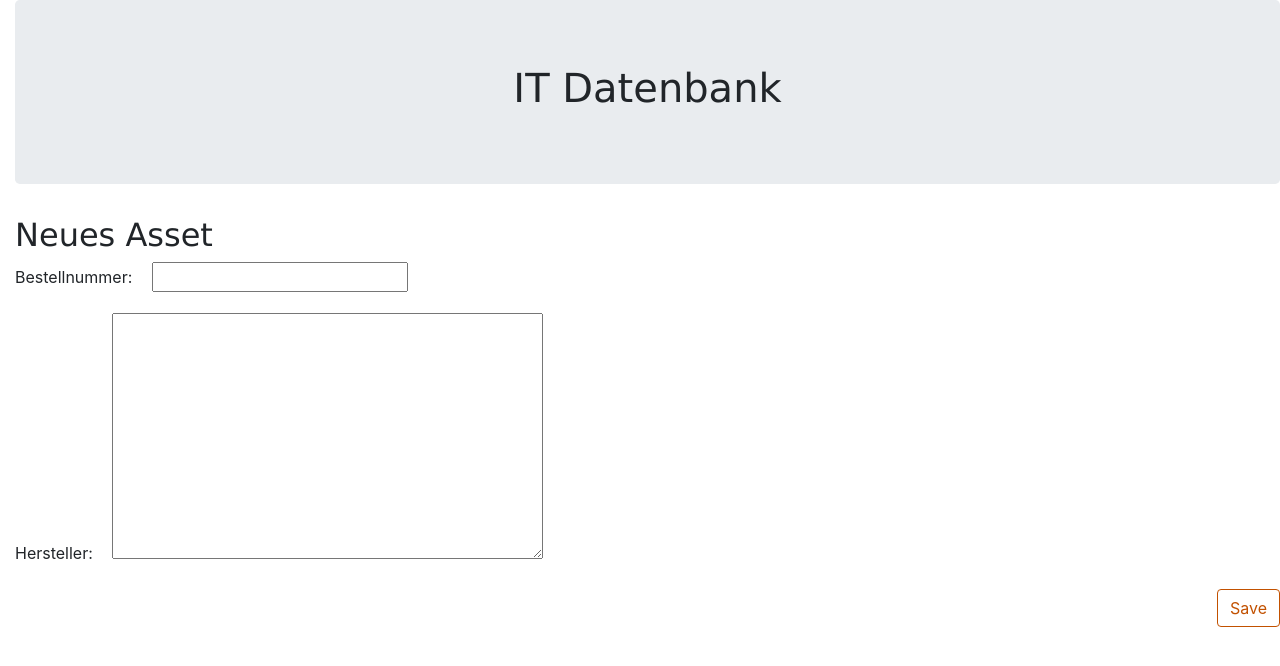
After one commit to sabinevdb/itdatenbank, a Django app: page /asset/neu/ in a window 1280 px wide. The commit adds this page. Shown: the top 666 px of the page. Run offline with Django 4.2, Linux system fonts and the light colour scheme.

Commit message:
Asset hinzugefügt, Startseite geändert

```diff
--- a/datenbank/forms.py
+++ b/datenbank/forms.py
@@ -1,8 +1,16 @@
 from django import forms
 from .models import Mitarbeiter
+from .models import Asset
 
 class MitarbeiterForm(forms.ModelForm):
 
     class Meta:
         model = Mitarbeiter
         fields = ('vorname', 'nachname', 'kontotyp', 'titel', 'mailadresse', 'telefonnummer', 'etage', 'raum', 'serverpasswort', 'adminkonto', 'vpn', 'eintrittsdatum', 'austrittsdatum', 'betreuergruppe', 'bemerkungen', 'konten')
+
+
+class AssetForm(forms.ModelForm):
+
+    class Meta:
+        model = Asset
+        fields = ('bestellnummer', 'hersteller')
--- a/datenbank/static/css/datenbank.css
+++ b/datenbank/static/css/datenbank.css
@@ -1,3 +1,79 @@
 h1 a, h2 a {
     color: 	#0000cd;
 }
+
+body {
+    padding-left: 15px;
+}
+
+label {
+    padding-right: 15px;
+}
+
+.page-header {
+    background-color: navy;
+    margin-top: 0;
+    margin-bottom: 40px;
+    padding: 20px 20px 20px 40px;
+}
+
+.page-header h1,
+.page-header h1 a,
+.page-header h1 a:visited,
+.page-header h1 a:active {
+    color: #ffffff;
+    font-size: 36pt;
+    text-decoration: none;
+}
+
+h1,
+h2,
+h3,
+h4 {
+    font-family: TrajanPro-Regular, 'Lucida Grande', sans-serif;
+}
+
+.date {
+    color: #828282;
+}
+
+.save {
+    float: right;
+}
+
+
+
+.top-menu,
+.top-menu:hover,
+.top-menu:visited {
+    color: #ffffff;
+    float: right;
+    font-size: 26pt;
+    margin-right: 20px;
+}
+
+.mitarbeiter {
+    margin-bottom: 30px;
+}
+
+.mitarbeiter h2 a,
+.mitarbeiter h2 a:visited {
+    color: #000000;
+}
+
+.mitarbeiter > .date,
+.mitarbeiter > .actions {
+    float: right;
+}
+
+.btn-default,
+.btn-default:visited {
+    color: #C25100;
+    background: none;
+    border-color: #C25100;
+}
+
+.btn-default:hover {
+    color: #FFFFFF;
+    background-color: #C25100;
+}
--- /dev/null
+++ b/datenbank/templates/datenbank/asset_edit.html
@@ -0,0 +1,9 @@
+{% extends 'datenbank/base.html' %}
+
+{% block content %}
+    <h2>Neues Asset</h2>
+    <form method="POST" class="post-form">{% csrf_token %}
+        {{ form.as_p }}
+        <button type="submit" class="save btn btn-default">Save</button>
+    </form>
+{% endblock %}
--- a/datenbank/templates/datenbank/base.html
+++ b/datenbank/templates/datenbank/base.html
@@ -2,27 +2,15 @@
 <!DOCTYPE html>
 <html>
     <head>
-        <title>IT Datenbank</title>
         <link rel="stylesheet" href="https://cdn.jsdelivr.net/npm/bootstrap@4.5.3/dist/css/bootstrap.min.css" integrity="sha384-TX8t27EcRE3e/ihU7zmQxVncDAy5uIKz4rEkgIXeMed4M0jlfIDPvg6uqKI2xXr2" crossorigin="anonymous">
         <link href='//fonts.googleapis.com/css?family=Lobster&subset=latin,latin-ext' rel='stylesheet' type='text/css'>
         <link rel="stylesheet" href="{% static 'css/datenbank.css' %}">
+        <div class="jumbotron text-center">
+          <h1>IT Datenbank</h1>
+        </div>
     </head>
     <body>
-        <header class="page-header">
-            <div class="container">
-                <a href="{% url 'mitarbeiter_neu' %}" class="top-menu">
-                    {% include './icons/file-earmark-plus.svg' %}
-                </a>
-                <h1><a href="/">IT Datenbank</a></h1>
-            </div>
-        </header>
-        <main class="content container">
-            <div class="row">
-                <div class="col">
-                    {% block content %}
-                    {% endblock %}
-                </div>
-            </div>
-        </main>
+          {% block content %}
+          {% endblock %}
     </body>
 </html>
--- a/datenbank/urls.py
+++ b/datenbank/urls.py
@@ -1,12 +1,18 @@
 from django.urls import path
 from . import views
 from .views import mitarbeiter
+from .views import asset
 
 
 urlpatterns = [
     path('', views.startseite, name='startseite'),
     path('mitarbeiter/', views.mitarbeiter), # http://127.0.0.1:8000/datenbank/mitarbeiter/
-    path('mitarbeiterliste/', views.mitarbeiterliste),
+    path('mitarbeiterliste/', views.mitarbeiterliste, name='mitarbeiterliste'),
     path('mitarbeiter/<int:pk>/', views.mitarbeiter_detail, name='mitarbeiter_detail'),
     path('mitarbeiter/neu/', views.mitarbeiter_neu, name='mitarbeiter_neu'),
+    path('mitarbeiter/<int:pk>/edit/', views.mitarbeiter_edit, name='mitarbeiter_edit'),
+    path('assetliste/', views.assetliste, name='assetliste'),
+    path('asset/<int:pk>/', views.asset_detail, name='asset_detail'),
+    path('asset/neu/', views.asset_neu, name='asset_neu'),
+    path('asset/<int:pk>/edit/', views.asset_edit, name='asset_edit'),
 ]
--- a/datenbank/views.py
+++ b/datenbank/views.py
@@ -3,9 +3,17 @@ from django.http import HttpResponse
 # relative import of forms
 from .models import Mitarbeiter
 from .forms import MitarbeiterForm
+from .models import Asset
+from .forms import AssetForm
 from django.shortcuts import redirect
 
 # Create your views here.
+def startseite(request):
+    return render(request, 'datenbank/startseite.html', {})
+
+def asset(request):
+    return render(request, 'datenbank/asset.html', {})
+
 def mitarbeiter(request):
     return render(request, 'datenbank/mitarbeiter.html', {})
 
@@ -21,9 +29,6 @@ def mitarbeiter_detail(request, pk):
     mitarbeiter = get_object_or_404(Mitarbeiter, pk=pk)
     return render(request, 'datenbank/mitarbeiter_detail.html', {'mitarbeiter': mitarbeiter})
 
-def startseite(request):
-    return render(request, 'datenbank/startseite.html', {})
-
 def mitarbeiter_neu(request):
     if request.method == "POST":
         form = MitarbeiterForm(request.POST)
@@ -34,3 +39,50 @@ def mitarbeiter_neu(request):
     else:
         form = MitarbeiterForm()
     return render(request, 'datenbank/mitarbeiter_edit.html', {'form': form})
+
+def mitarbeiter_edit(request, pk):
+    mitarbeiter = get_object_or_404(Mitarbeiter, pk=pk)
+    if request.method == "POST":
+        form = MitarbeiterForm(request.POST, instance=mitarbeiter)
+        if form.is_valid():
+            mitarbeiter = form.save(commit=False)
+            mitarbeiter.save()
+            return redirect('post_detail', pk=post.pk)
+    else:
+        form = MitarbeiterForm(instance=mitarbeiter)
+    return render(request, 'datenbank/mitarbeiter_edit.html', {'form': form})
+
+def assetliste(request):
+    # dictionary for initial data with
+    # field names as keys
+    context ={}
+    # add the dictionary during initialization
+    context["dataset"] = Asset.objects.all()
+    return render(request, "datenbank/assetliste.html", context)
+
+def asset_detail(request, pk):
+    asset = get_object_or_404(Asset, pk=pk)
+    return render(request, 'datenbank/asset_detail.html', {'asset': asset})
+
+def asset_neu(request):
+    if request.method == "POST":
+        form = AssetForm(request.POST)
+        if form.is_valid():
+            asset = form.save(commit=False)
+            asset.save()
+            return redirect('asset_detail', pk=asset.pk)
+    else:
+        form = AssetForm()
+    return render(request, 'datenbank/asset_edit.html', {'form': form})
+
+def asset_edit(request, pk):
+    asset = get_object_or_404(Asset, pk=pk)
+    if request.method == "POST":
+        form = AssetForm(request.POST, instance=asset)
+        if form.is_valid():
+            asset = form.save(commit=False)
+            asset.save()
+            return redirect('post_detail', pk=post.pk)
+    else:
+        form = AssetForm(instance=asset)
+    return render(request, 'datenbank/asset_edit.html', {'form': form})
```
Also changed, not shown: datenbank/templates/datenbank/asset_detail.html (added, +22 -0 lines), datenbank/templates/datenbank/assetliste.html (added, +13 -0 lines), datenbank/templates/datenbank/mitarbeiter_detail.html (+7 -0 lines), datenbank/templates/datenbank/mitarbeiterliste.html (+10 -11 lines), datenbank/templates/datenbank/startseite.html (+85 -1 lines), datenbank/templates/datenbank/icons/pencil-fill.svg (added).
